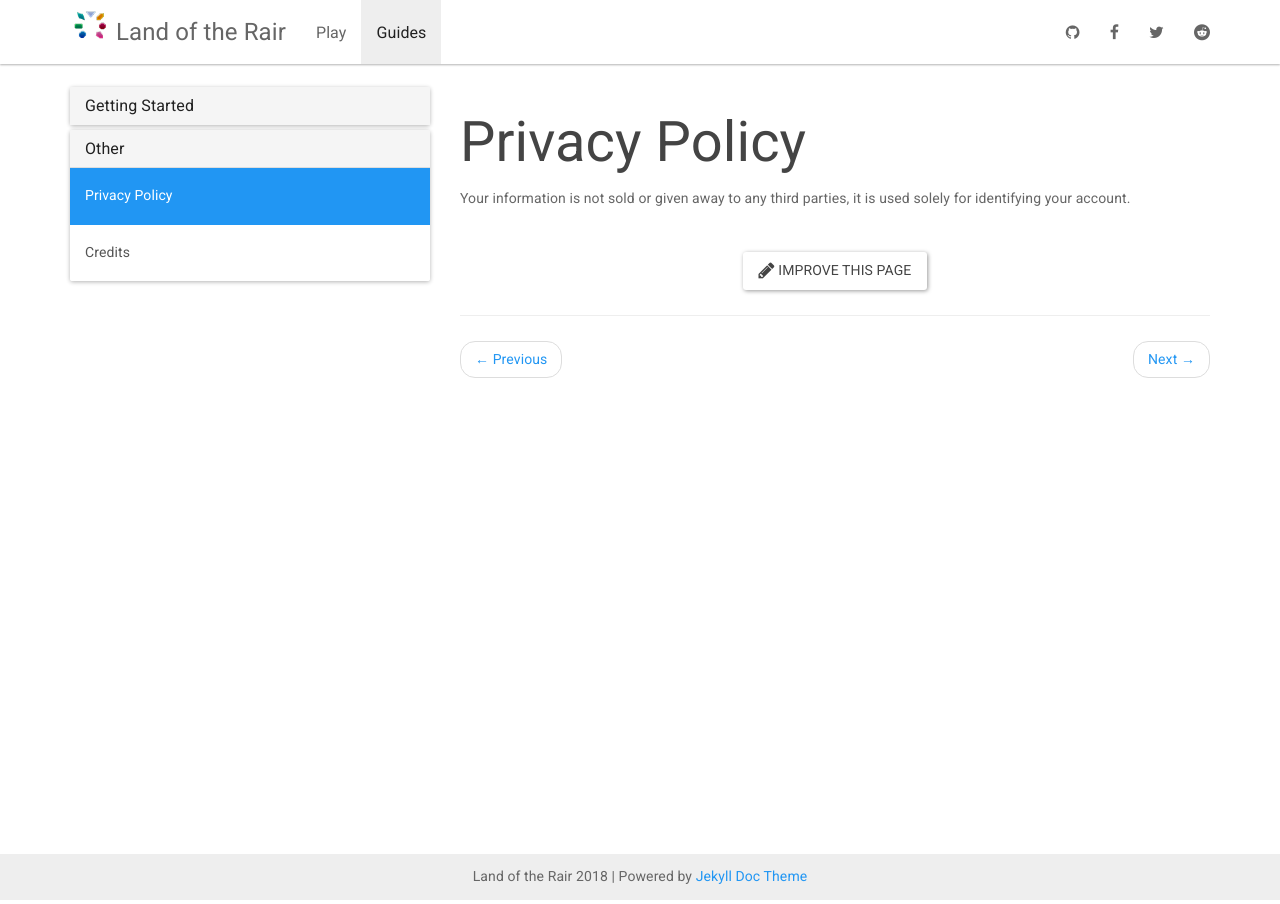
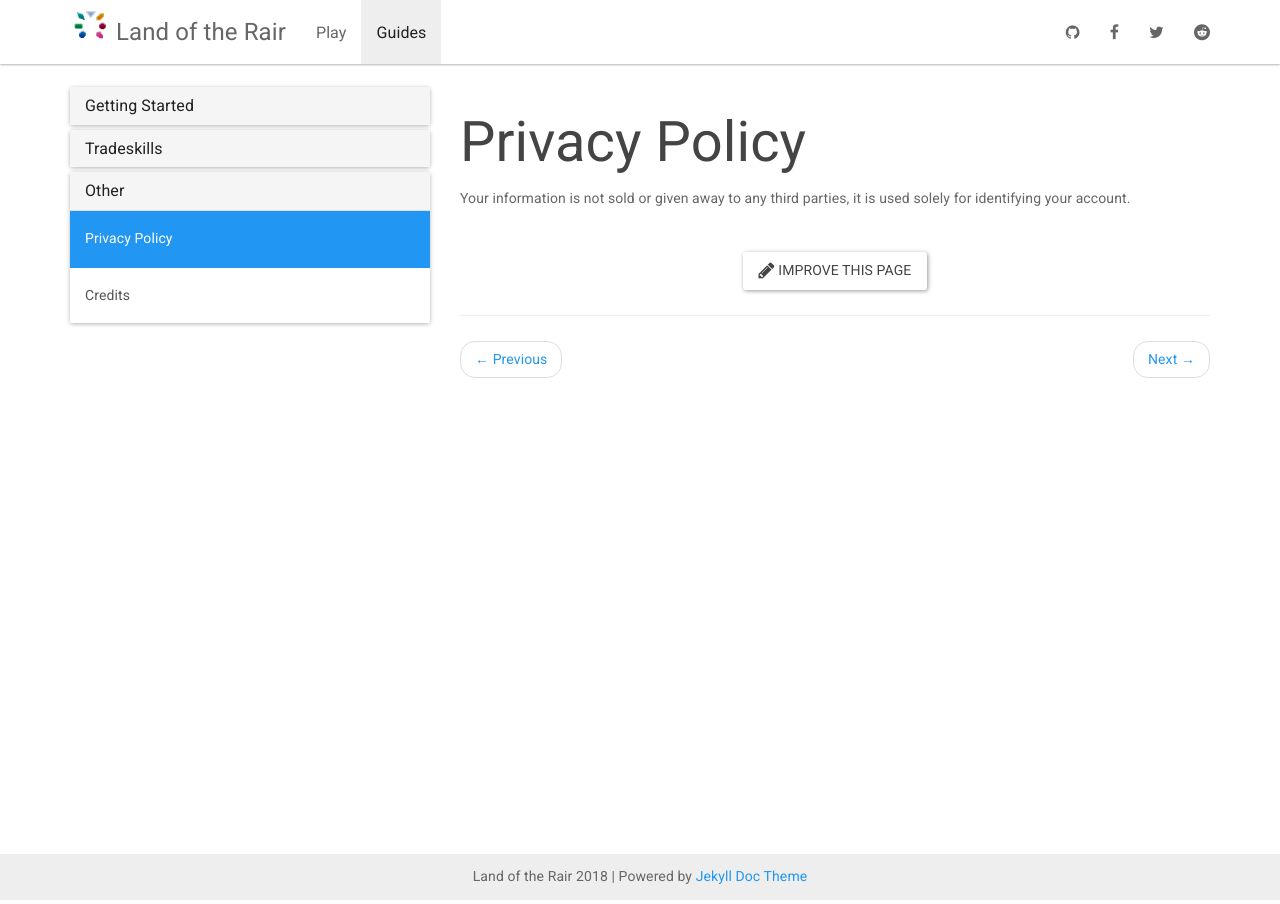
Before and after one commit to LandOfTheRair/landoftherair.github.io, a Jekyll site: the page built from _docs/other/privacy.md, in a window 1280 px wide. Built offline with Jekyll 4.4.1, drawn with Linux system fonts in a browser that asks for light colours; nearby versions of some CDN libraries.

Commit message:
Update docs.yml

```diff
--- a/_data/docs.yml
+++ b/_data/docs.yml
@@ -8,6 +8,11 @@
   - party-information
   - weapon-information
 
+- title: Tradeskills
+  docs:
+  - alchemy
+  - spellforging
+
 - title: Other
   docs:
   - privacy
```
